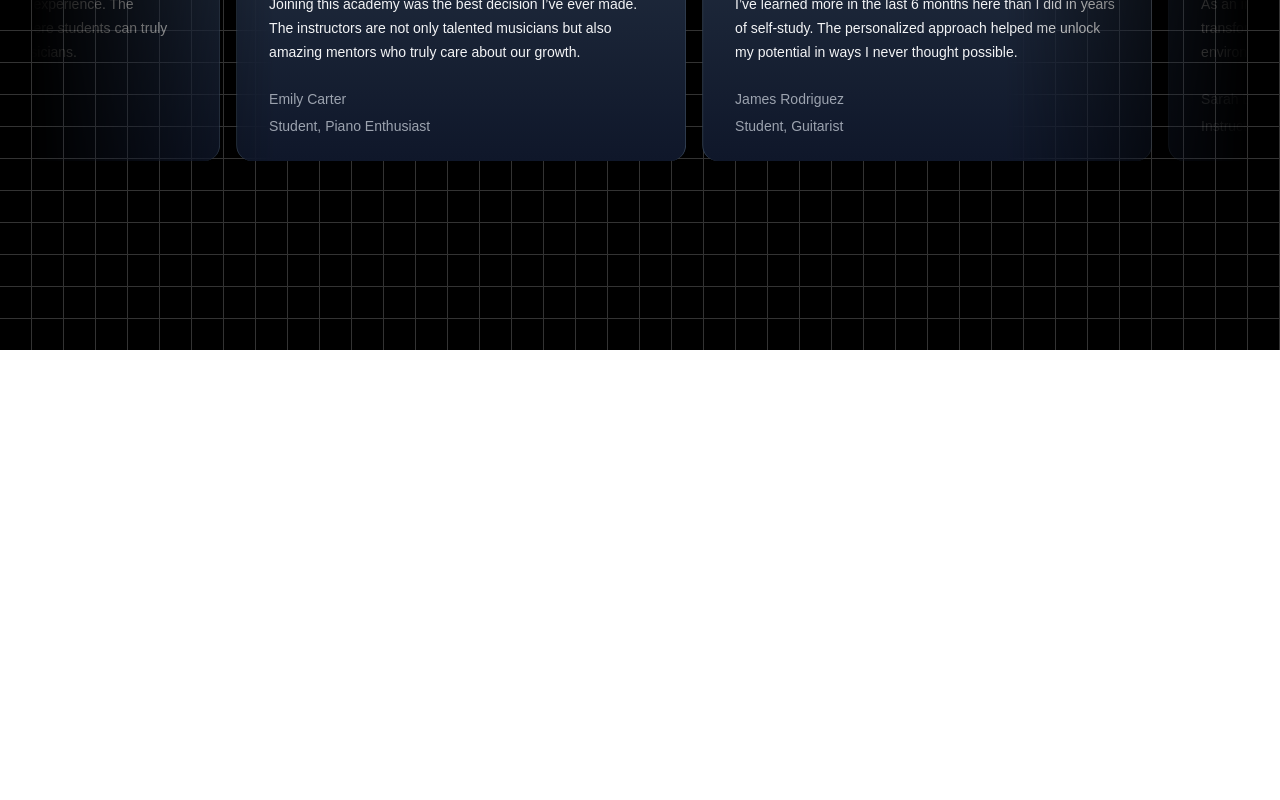
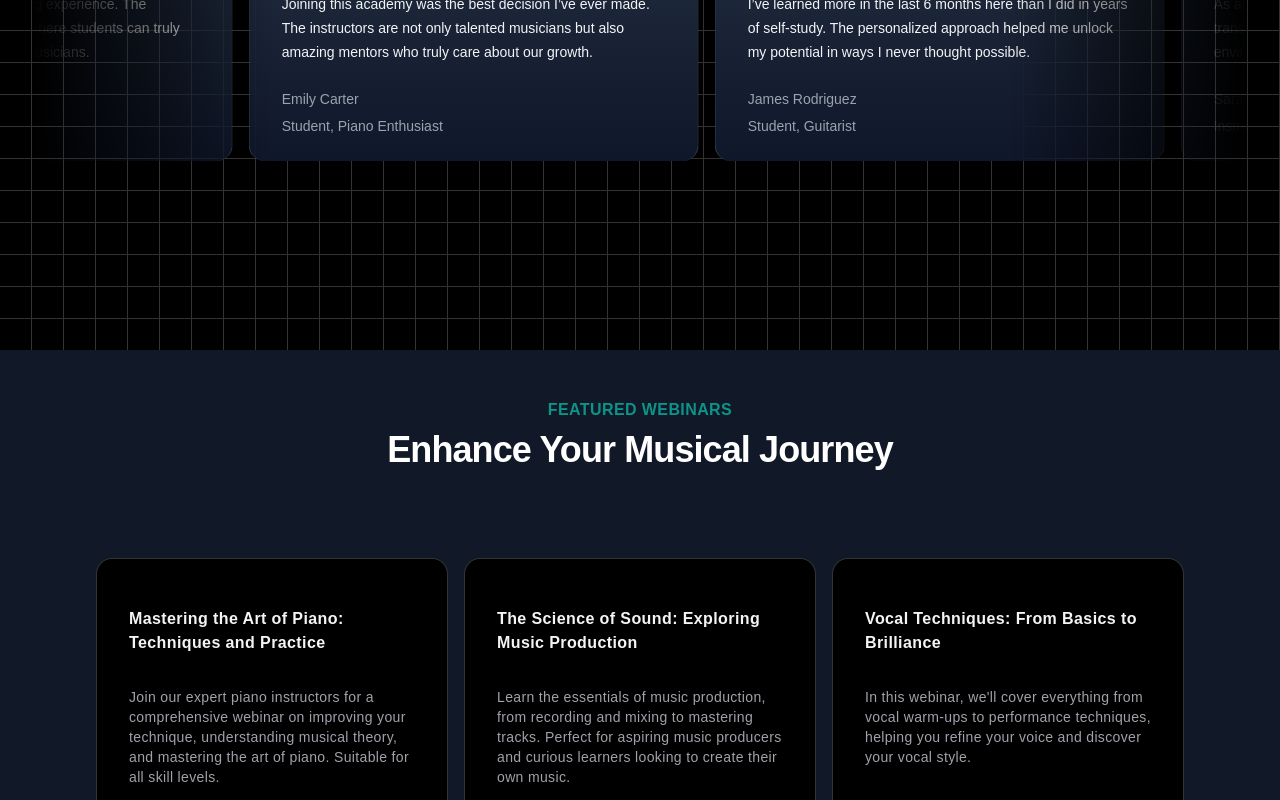
Before and after one commit to sachin-bi/musicAcademy_NextJS, a Next.js app: page / in a window 1280 px wide. Shown: the part 2000-2800 px from the top of the page. Before the commit the page ends 2350 px from the top, so only its background shows below. Built offline with nearby package versions, Linux system fonts and the light colour scheme.

Commit message:
webinar comp. added with build

```diff
--- a/src/app/page.tsx
+++ b/src/app/page.tsx
@@ -3,6 +3,7 @@ import FeaturedCourses from "@/components/FeaturedCourses";
 import HeroSection from "@/components/HeroSection";
 import WhyChooseUs from "@/components/WhyChooseUs";
 import TestimonialCards from "@/components/TestimonialCards";
+import UpcomingWebiners from "@/components/UpcomingWebiners";
 
 export default function Home() {
   return (
@@ -13,6 +14,7 @@ export default function Home() {
       <FeaturedCourses/>
       <WhyChooseUs/>
       <TestimonialCards/>
+      <UpcomingWebiners/>
 
     </main>
   );
--- /dev/null
+++ b/src/components/UpcomingWebiners.tsx
@@ -0,0 +1,100 @@
+"use client"
+
+// import React from 'react'
+import Link from "next/link"
+import { HoverEffect } from "./ui/card-hover-effect";
+
+
+function UpcomingWebiners() {
+
+    const futureWebinars = [
+        {
+            title: "Mastering the Art of Piano: Techniques and Practice",
+            description:
+                "Join our expert piano instructors for a comprehensive webinar on improving your technique, understanding musical theory, and mastering the art of piano. Suitable for all skill levels.",
+            link: "/",
+            isFeatured: true,
+        },
+        {
+            title: "The Science of Sound: Exploring Music Production",
+            description:
+                "Learn the essentials of music production, from recording and mixing to mastering tracks. Perfect for aspiring music producers and curious learners looking to create their own music.",
+            link: "/",
+            isFeatured: false,
+        },
+        {
+            title: "Vocal Techniques: From Basics to Brilliance",
+            description:
+                "In this webinar, we'll cover everything from vocal warm-ups to performance techniques, helping you refine your voice and discover your vocal style.",
+            link: "/",
+            isFeatured: true,
+        },
+        {
+            title: "Music Theory Made Simple: Foundations for All Musicians",
+            description:
+                "This webinar breaks down the fundamentals of music theory, making it accessible to musicians of all levels. Enhance your understanding of scales, chords, and harmony.",
+            link: "/",
+            isFeatured: false,
+        },
+        {
+            title: "Jazz Improvisation: Unlock Your Creativity",
+            description:
+                "Explore the world of jazz improvisation, learning techniques to express your creativity and develop your unique sound in this interactive session led by professional jazz musicians.",
+            link: "/",
+            isFeatured: true,
+        },
+        {
+            title: "Orchestration Essentials: Writing for Multiple Instruments",
+            description:
+                "Aimed at composers and arrangers, this webinar dives into the intricacies of orchestration, helping you write and arrange music for ensembles and orchestras.",
+            link: "/",
+            isFeatured: false,
+        },
+        {
+            title: "Developing Your Musical Ear: Aural Skills Workshop",
+            description:
+                "Sharpen your ability to recognize pitches, intervals, and chords through focused exercises designed to develop your aural skills in this interactive webinar.",
+            link: "/",
+            isFeatured: false,
+        },
+    ];
+
+
+    return (
+        <div className="p-12 bg-gray-900">
+
+            <div className="max-w-7x1 mx-auto px-0.5 sm:px-10">
+
+                <div className="text-center">
+                    <h2 className="text-base text-teal-600 font-semibold tracking-wide uppercase ">FEATURED WEBINARS</h2>
+                    <p
+                        className="mt-2 text-3xl leading-8 font-extrabold tracking-tight text-white sm:text-4xl"
+                    >Enhance Your Musical Journey</p>
+                </div>
+
+                <div className="mt-10">
+                    {/* <div className="max-w-5xl mx-auto px-8"> */}
+                        <HoverEffect items={futureWebinars.map(webinar => (
+                            {
+                                title: webinar.title,
+                                description: webinar.description,
+                                link: webinar.link
+                            }
+                        ))} />
+                    {/* </div> */}
+                </div>
+
+                <div className="mt-10 text-center">
+                    <Link href={"/"}
+                        className="inline-flex items-center justify-center px-5 py-3 border border-transparent text-base font-medium rounded-md text-white bg-teal-600 hover:bg-teal-700"
+                    >
+                        View All Webinars
+                    </Link>
+                </div>
+
+            </div>
+        </div>
+    )
+}
+
+export default UpcomingWebiners
--- /dev/null
+++ b/src/components/ui/card-hover-effect.tsx
@@ -0,0 +1,111 @@
+import { cn } from "@/lib/utils";
+import { AnimatePresence, motion } from "framer-motion";
+import Link from "next/link";
+import { useState } from "react";
+
+export const HoverEffect = ({
+  items,
+  className,
+}: {
+  items: {
+    title: string;
+    description: string;
+    link: string;
+  }[];
+  className?: string;
+}) => {
+  const [hoveredIndex, setHoveredIndex] = useState<number | null>(null);
+
+  return (
+    <div
+      className={cn(
+        "grid grid-cols-1 md:grid-cols-2  lg:grid-cols-3  py-10",
+        className
+      )}
+    >
+      {items.map((item, idx) => (
+        <Link
+          href={item?.link}
+          key={item?.link}
+          className="relative group  block p-2 h-full w-full"
+          onMouseEnter={() => setHoveredIndex(idx)}
+          onMouseLeave={() => setHoveredIndex(null)}
+        >
+          <AnimatePresence>
+            {hoveredIndex === idx && (
+              <motion.span
+                className="absolute inset-0 h-full w-full bg-neutral-200 dark:bg-slate-800/[0.8] block  rounded-3xl"
+                layoutId="hoverBackground"
+                initial={{ opacity: 0 }}
+                animate={{
+                  opacity: 1,
+                  transition: { duration: 0.15 },
+                }}
+                exit={{
+                  opacity: 0,
+                  transition: { duration: 0.15, delay: 0.2 },
+                }}
+              />
+            )}
+          </AnimatePresence>
+          <Card>
+            <CardTitle>{item.title}</CardTitle>
+            <CardDescription>{item.description}</CardDescription>
+          </Card>
+        </Link>
+      ))}
+    </div>
+  );
+};
+
+export const Card = ({
+  className,
+  children,
+}: {
+  className?: string;
+  children: React.ReactNode;
+}) => {
+  return (
+    <div
+      className={cn(
+        "rounded-2xl h-full w-full p-4 overflow-hidden bg-black border border-transparent dark:border-white/[0.2] group-hover:border-slate-700 relative z-20",
+        className
+      )}
+    >
+      <div className="relative z-50">
+        <div className="p-4">{children}</div>
+      </div>
+    </div>
+  );
+};
+export const CardTitle = ({
+  className,
+  children,
+}: {
+  className?: string;
+  children: React.ReactNode;
+}) => {
+  return (
+    <h4 className={cn("text-zinc-100 font-bold tracking-wide mt-4", className)}>
+      {children}
+    </h4>
+  );
+};
+export const CardDescription = ({
+  className,
+  children,
+}: {
+  className?: string;
+  children: React.ReactNode;
+}) => {
+  return (
+    <p
+      className={cn(
+        "mt-8 text-zinc-400 tracking-wide leading-relaxed text-sm",
+        className
+      )}
+    >
+      {children}
+    </p>
+  );
+};
```
